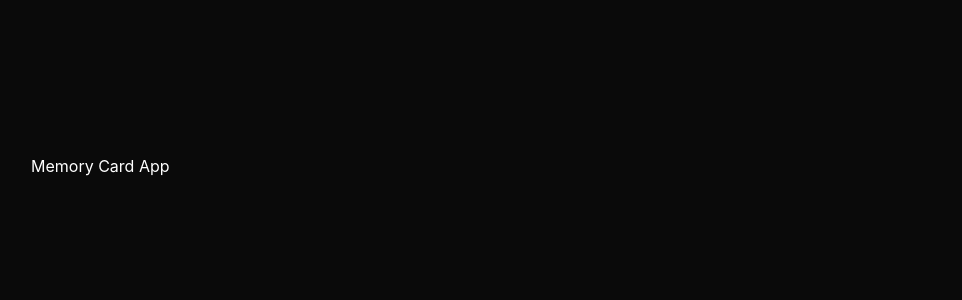
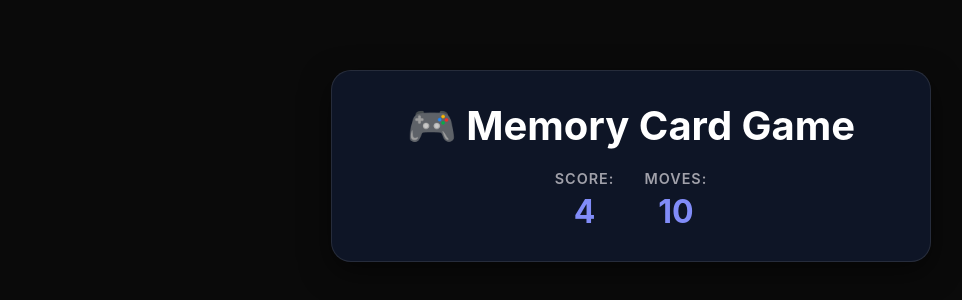
Before and after one commit to Lerik13/react-projects, a React (Vite) app in the folder memory-card/: page / in a window 1280 px wide. Shown: the part 234-534 px from the top of the page, without its empty margins (9-971 px from the left). Built offline with nearby package versions, Linux system fonts and the light colour scheme.

Commit message:
+ GameHeader component

```diff
--- a/memory-card/src/App.tsx
+++ b/memory-card/src/App.tsx
@@ -1,5 +1,11 @@
+import { GameHeader } from './components/GameHeader'
+
 function App() {
-  return <>Memory Card App</>
+  return (
+    <div className='app'>
+      <GameHeader score={4} moves={10} />
+    </div>
+  )
 }
 
 export default App
--- /dev/null
+++ b/memory-card/src/components/GameHeader.tsx
@@ -0,0 +1,22 @@
+type Props = {
+  score: number
+  moves: number
+}
+
+export const GameHeader = ({ score, moves }: Props) => {
+  return (
+    <div className='game-header'>
+      <h1>🎮 Memory Card Game</h1>
+      <div className='stats'>
+        <div className='stat-item'>
+          <span className='stat-label'>Score:</span>{' '}
+          <span className='stat-value'>{score}</span>
+        </div>
+        <div className='stat-item'>
+          <span className='stat-label'>Moves:</span>{' '}
+          <span className='stat-value'>{moves}</span>
+        </div>
+      </div>
+    </div>
+  )
+}
--- a/memory-card/src/index.css
+++ b/memory-card/src/index.css
@@ -27,3 +27,51 @@ body {
   align-items: center;
   gap: 30px;
 }
+
+.game-header {
+  display: flex;
+  flex-direction: column;
+  align-items: center;
+  gap: 20px;
+  background: rgba(15, 23, 42, 0.9);
+  padding: 30px;
+  border-radius: 20px;
+  box-shadow: 0 10px 30px rgba(0, 0, 0, 0.5);
+  width: 100%;
+  max-width: 600px;
+  border: 1px solid rgba(255, 255, 255, 0.1);
+}
+
+.game-header h1 {
+  font-size: 2.5rem;
+  color: #fff;
+  text-align: center;
+}
+
+.stats {
+  display: flex;
+  gap: 30px;
+  justify-content: center;
+  width: 100%;
+}
+
+.stat-item {
+  display: flex;
+  flex-direction: column;
+  align-items: center;
+  gap: 5px;
+}
+
+.stat-label {
+  font-size: 0.9rem;
+  color: #a1a1aa;
+  font-weight: 600;
+  text-transform: uppercase;
+  letter-spacing: 1px;
+}
+
+.stat-value {
+  font-size: 2rem;
+  font-weight: bold;
+  color: #818cf8;
+}
```
